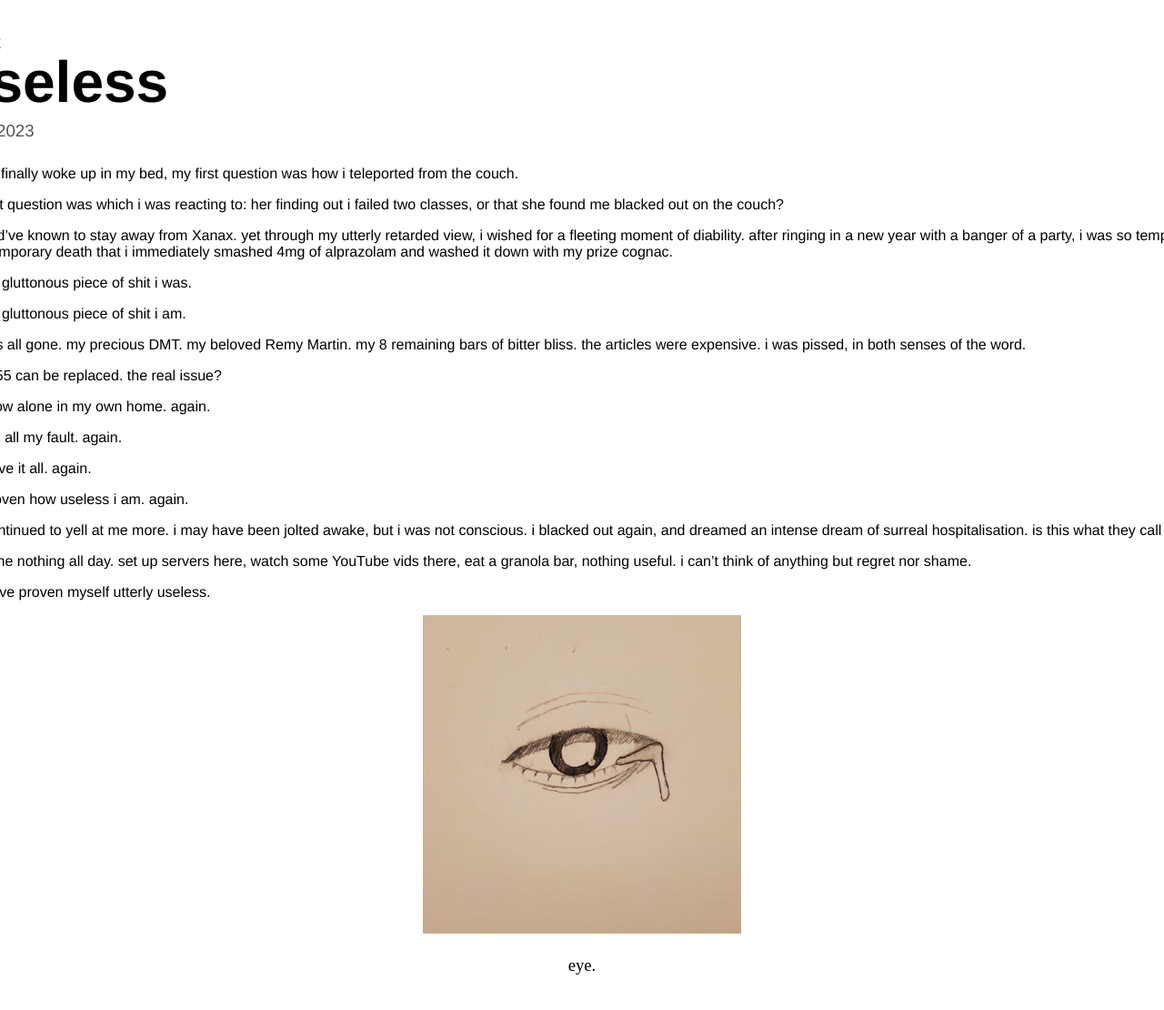
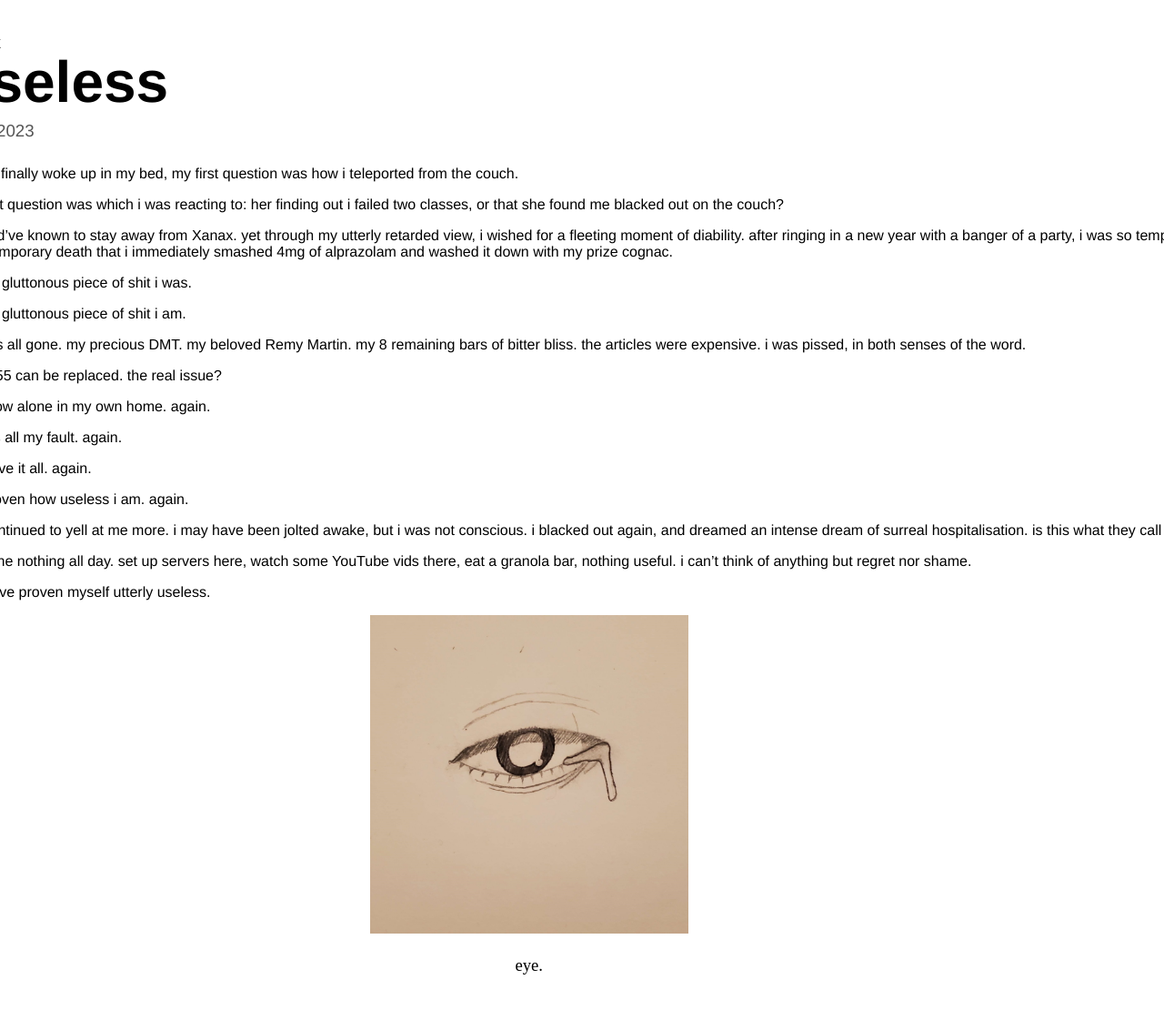
Before and after one commit to avar1c3/inkwell, a Jekyll site: the page built from _posts/2023-01-03-useless.md, in a window 1280 px wide. Shown: the top 1110 px of the page at 91% size. Built offline with Jekyll 4.4.1, drawn with Linux system fonts in a browser that asks for light colours.

Commit message:
whoops IV: reboxed

```diff
--- a/_sass/_post.scss
+++ b/_sass/_post.scss
@@ -46,6 +46,8 @@
 .img-box {
 	text-align: center;
 	margin: 8pt;
+	width: 90%;
+	height: 90%;
 }
 
 img {
```
